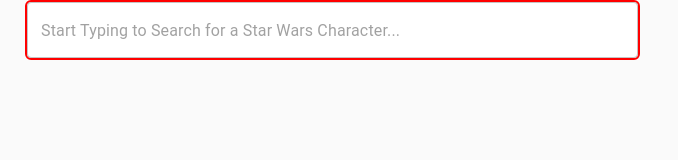
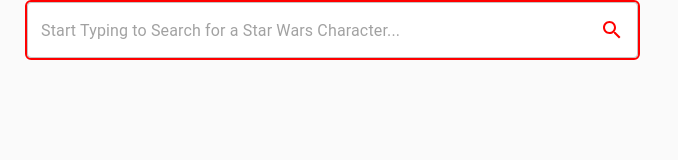
Before and after one commit to Patchrik/code-challenge, a Next.js app: page /search in a window 1280 px wide. Shown: the top 160 px of the page, without its empty margins (0-678 px from the left). Built offline with nearby package versions, Linux system fonts and the light colour scheme.

Commit message:
added adornment

```diff
--- a/pages/search.tsx
+++ b/pages/search.tsx
@@ -58,16 +58,16 @@
             name="characterSearch"
             variant="outlined"
             placeholder="Start Typing to Search for a Star Wars Character..."
-            // InputProps={{
-            //   endAdornment: (
-            //     <InputAdornment
-            //       position="end"
-            //       style={{ color: light ? "blue" : "red" }}
-            //     >
-            //       <SearchIcon />
-            //     </InputAdornment>
-            //   ),
-            // }}
+            InputProps={{
+              endAdornment: (
+                <InputAdornment
+                  position="end"
+                  style={{ color: light ? "blue" : "red" }}
+                >
+                  <SearchIcon />
+                </InputAdornment>
+              ),
+            }}
             onChange={(event) => handleCharacterSearch(event?.target?.value)}
           />
         </FormControl>
```
